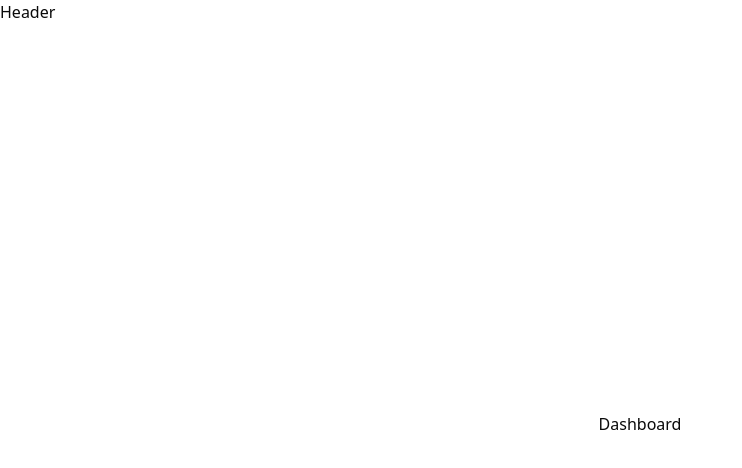
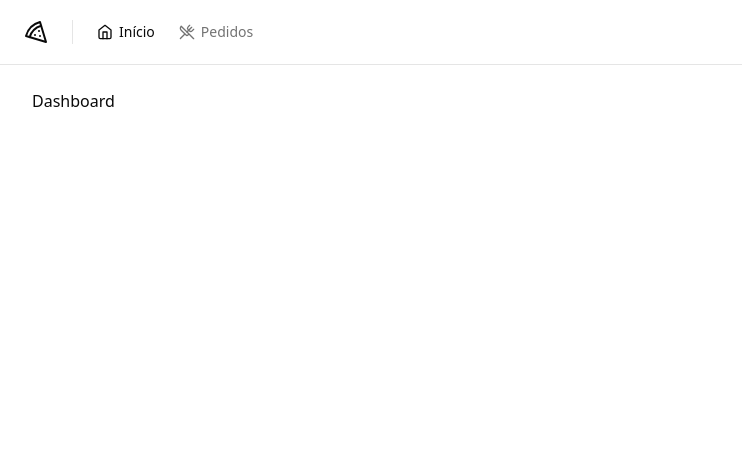
Before and after one commit to samuel-cabral/pizzashop-web, a React app: page / in a window 1280 px wide. Shown: the top 468 px of the page, without its empty margins (0-742 px from the left). Built offline with nearby package versions, Linux system fonts and the light colour scheme; the HTML template or start-up script is replaced by a standard one.

Commit message:
feat: add app layout with header

```diff
--- a/package.json
+++ b/package.json
@@ -12,6 +12,7 @@
   "dependencies": {
     "@hookform/resolvers": "^3.3.4",
     "@radix-ui/react-label": "^2.0.2",
+    "@radix-ui/react-separator": "^1.0.3",
     "@radix-ui/react-slot": "^1.0.2",
     "class-variance-authority": "^0.7.0",
     "clsx": "^2.1.0",
--- /dev/null
+++ b/src/components/header.tsx
@@ -0,0 +1,27 @@
+import { Home, Pizza, UtensilsCrossed } from 'lucide-react'
+
+import { NavLink } from './nav-link'
+import { Separator } from './ui/separator'
+
+export function Header() {
+  return (
+    <div className="border-b">
+      <div className="flex h-16 items-center gap-6 px-6">
+        <Pizza className="h-6 w-6" />
+
+        <Separator orientation="vertical" className="h-6" />
+
+        <nav className="flex items-center space-x-4 lg:space-x-6">
+          <NavLink to="/">
+            <Home className="h-4 w-4" />
+            Início
+          </NavLink>
+          <NavLink to="/orders">
+            <UtensilsCrossed className="h-4 w-4" />
+            Pedidos
+          </NavLink>
+        </nav>
+      </div>
+    </div>
+  )
+}
--- /dev/null
+++ b/src/components/nav-link.tsx
@@ -0,0 +1,14 @@
+import { Link, LinkProps, useLocation } from 'react-router-dom'
+
+export type NavLinkProps = LinkProps
+
+export function NavLink(props: NavLinkProps) {
+  const { pathname } = useLocation()
+  return (
+    <Link
+      data-current={pathname === props.to}
+      className="flex items-center gap-1.5 text-sm font-medium text-muted-foreground hover:text-foreground data-[current=true]:text-foreground"
+      {...props}
+    />
+  )
+}
--- /dev/null
+++ b/src/components/ui/separator.tsx
@@ -0,0 +1,29 @@
+import * as React from "react"
+import * as SeparatorPrimitive from "@radix-ui/react-separator"
+
+import { cn } from "@/lib/utils"
+
+const Separator = React.forwardRef<
+  React.ElementRef<typeof SeparatorPrimitive.Root>,
+  React.ComponentPropsWithoutRef<typeof SeparatorPrimitive.Root>
+>(
+  (
+    { className, orientation = "horizontal", decorative = true, ...props },
+    ref
+  ) => (
+    <SeparatorPrimitive.Root
+      ref={ref}
+      decorative={decorative}
+      orientation={orientation}
+      className={cn(
+        "shrink-0 bg-border",
+        orientation === "horizontal" ? "h-[1px] w-full" : "h-full w-[1px]",
+        className
+      )}
+      {...props}
+    />
+  )
+)
+Separator.displayName = SeparatorPrimitive.Root.displayName
+
+export { Separator }
--- a/src/pages/_layouts/app.tsx
+++ b/src/pages/_layouts/app.tsx
@@ -1,11 +1,13 @@
 import { Outlet } from 'react-router-dom'
+
+import { Header } from '@/components/header'
 
 export function AppLayout() {
   return (
-    <div>
-      <h1>Header</h1>
+    <div className="flex min-h-screen flex-col antialiased">
+      <Header />
 
-      <div>
+      <div className="flex flex-1 flex-col gap-4 p-8 pt-6">
         <Outlet />
       </div>
     </div>
--- a/src/pages/_layouts/auth.tsx
+++ b/src/pages/_layouts/auth.tsx
@@ -3,7 +3,7 @@
 
 export function AuthLayout() {
   return (
-    <div className="grid min-h-screen grid-cols-2 ">
+    <div className="grid min-h-screen grid-cols-2 antialiased">
       <div className="flex h-full flex-col justify-between border-r border-foreground/5 bg-muted p-10 text-muted-foreground">
         <div className="flex items-center gap-3 text-lg font-medium text-foreground">
           <Pizza className="h-5 w-5" />
--- a/src/pages/app/dashboard.tsx
+++ b/src/pages/app/dashboard.tsx
@@ -2,7 +2,7 @@
 
 export function Dashboard() {
   return (
-    <div className="flex h-screen items-center justify-center">
+    <div className="flex h-screen">
       <Helmet title="Dashboard" />
       <h1>Dashboard</h1>
     </div>
--- a/src/pages/auth/sign-up.tsx
+++ b/src/pages/auth/sign-up.tsx
@@ -28,8 +28,6 @@
 
   async function handleSignUp(data: SignUpForm) {
     try {
-      console.log(data)
-
       await new Promise((resolve) => setTimeout(resolve, 2000)) // loading
 
       toast.success('Restaurante cadastrado com sucesso.', {
```
Also changed, not shown: 1 other file (tests, documents, lock files or other folders).
